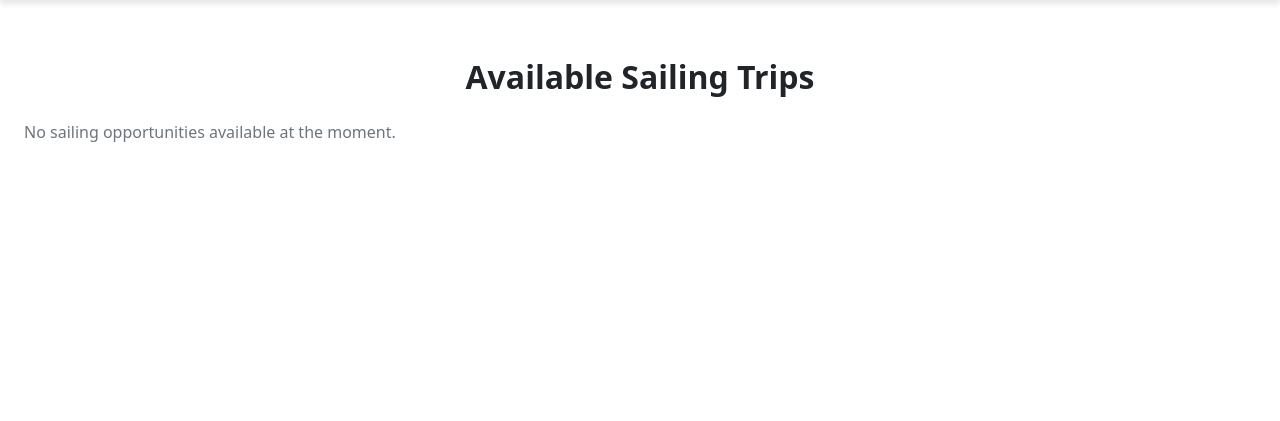
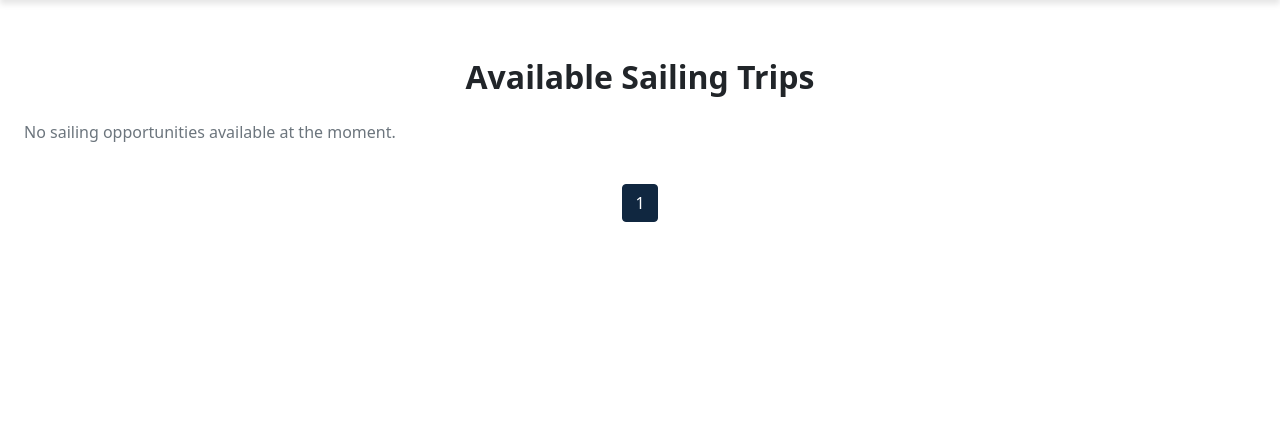
Before and after one commit to doyle-kfd/CrewFinder, a Django app: page /sailing_opportunities/ in a window 1280 px wide. Shown: the part 62-483 px from the top of the page. Run offline with Django 4.2, Linux system fonts and the light colour scheme; data that the repository does not hold is empty; some libraries are stand-ins or nearby versions.

Commit message:
Feat: added pagination to the sailing opportunites page. Only 6 trips per page

```diff
--- a/pages/views.py
+++ b/pages/views.py
@@ -25,7 +25,12 @@ def contact(request):
     return render(request, 'pages/contact.html')
 
 def sailing_opportunities(request):
-    trips = Trip.objects.all()  # Fetch all trips
+    trips = Trip.objects.all().order_by('-departure_date')  # Fetch all trips and order by departure date
+
+    # Implement pagination
+    paginator = Paginator(trips, 6)  # Show 6 trips per page
+    page_number = request.GET.get('page')  # Get the page number from the URL
+    page_obj = paginator.get_page(page_number)  # Get the trips for the current page
 
     # Fetch applied trip IDs if the user is logged in
     if request.user.is_authenticated:
@@ -34,7 +39,7 @@ def sailing_opportunities(request):
         applied_trip_ids = []
 
     return render(request, 'pages/sailing_opportunities.html', {
-        'trips': trips,
+        'trips': page_obj,  # Pass the paginated trips
         'applied_trip_ids': applied_trip_ids,
     })
 
--- a/static/css/styles.css
+++ b/static/css/styles.css
@@ -705,6 +705,28 @@ hr {
     transform: scale(1.05);
 }
 
+/* Pagination styling on Sailing Opportunities Page */
+.pagination {
+    margin-top: 20px;
+}
+
+.page-item.active .page-link {
+    background-color: var(--primary-color);
+    border-color: var(--primary-color);
+    color: var(--white-color);
+}
+
+.page-link {
+    color: var(--primary-color);
+}
+
+.page-link:hover {
+    background-color: var(--secondary-color);
+    border-color: var(--secondary-color);
+    color: var(--white-color);
+}
+
+
 
 /* Media Queries for device responsiveness */
 
--- a/templates/pages/sailing_opportunities.html
+++ b/templates/pages/sailing_opportunities.html
@@ -77,5 +77,42 @@
         <p class="text-muted">No sailing opportunities available at the moment.</p>
         {% endfor %}
     </div>
+
+    <!-- Pagination Controls -->
+    <nav aria-label="Trips pagination" class="mt-4">
+        <ul class="pagination justify-content-center">
+            {% if trips.has_previous %}
+            <li class="page-item">
+                <a class="page-link" href="?page=1" aria-label="First">
+                    <span aria-hidden="true">&laquo;&laquo;</span>
+                </a>
+            </li>
+            <li class="page-item">
+                <a class="page-link" href="?page={{ trips.previous_page_number }}" aria-label="Previous">
+                    <span aria-hidden="true">&laquo;</span>
+                </a>
+            </li>
+            {% endif %}
+
+            {% for num in trips.paginator.page_range %}
+            <li class="page-item {% if trips.number == num %}active{% endif %}">
+                <a class="page-link" href="?page={{ num }}">{{ num }}</a>
+            </li>
+            {% endfor %}
+
+            {% if trips.has_next %}
+            <li class="page-item">
+                <a class="page-link" href="?page={{ trips.next_page_number }}" aria-label="Next">
+                    <span aria-hidden="true">&raquo;</span>
+                </a>
+            </li>
+            <li class="page-item">
+                <a class="page-link" href="?page={{ trips.paginator.num_pages }}" aria-label="Last">
+                    <span aria-hidden="true">&raquo;&raquo;</span>
+                </a>
+            </li>
+            {% endif %}
+        </ul>
+    </nav>
 </div>
 {% endblock %}
```
